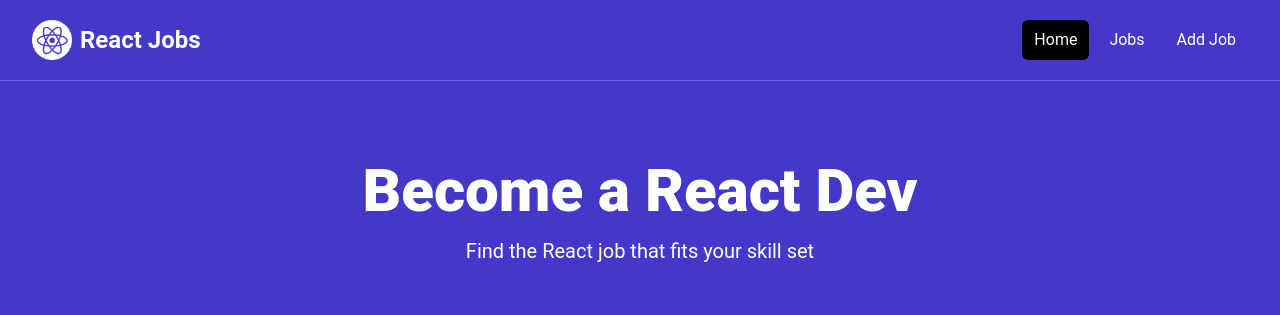
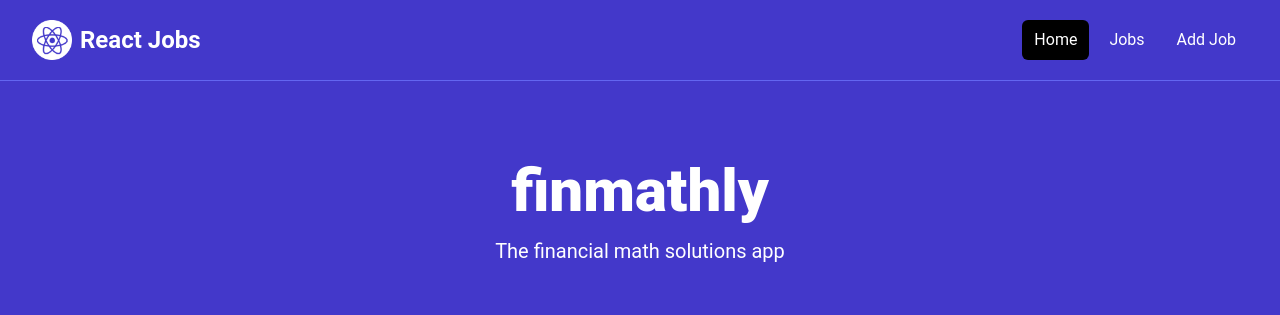
Before and after one commit to LiaSkarllate/finmathly, a React (Vite) app in the folder frontend/: page / in a window 1280 px wide. Shown: the top 315 px of the page. Built offline with nearby package versions, Linux system fonts and the light colour scheme; no server answers.

Commit message:
chore(frontend): update default props to match finmathly project in Hero component

```diff
--- a/frontend/src/components/Hero.jsx
+++ b/frontend/src/components/Hero.jsx
@@ -1,8 +1,8 @@
 import PropTypes from 'prop-types';
 
 const Hero = ({
-    title = 'Become a React Dev',
-    subtitle = 'Find the React job that fits your skill set',
+    title = 'finmathly',
+    subtitle = 'The financial math solutions app',
 }) => {
     return (
         <section className='bg-indigo-700 py-20 mb-4'>
```
